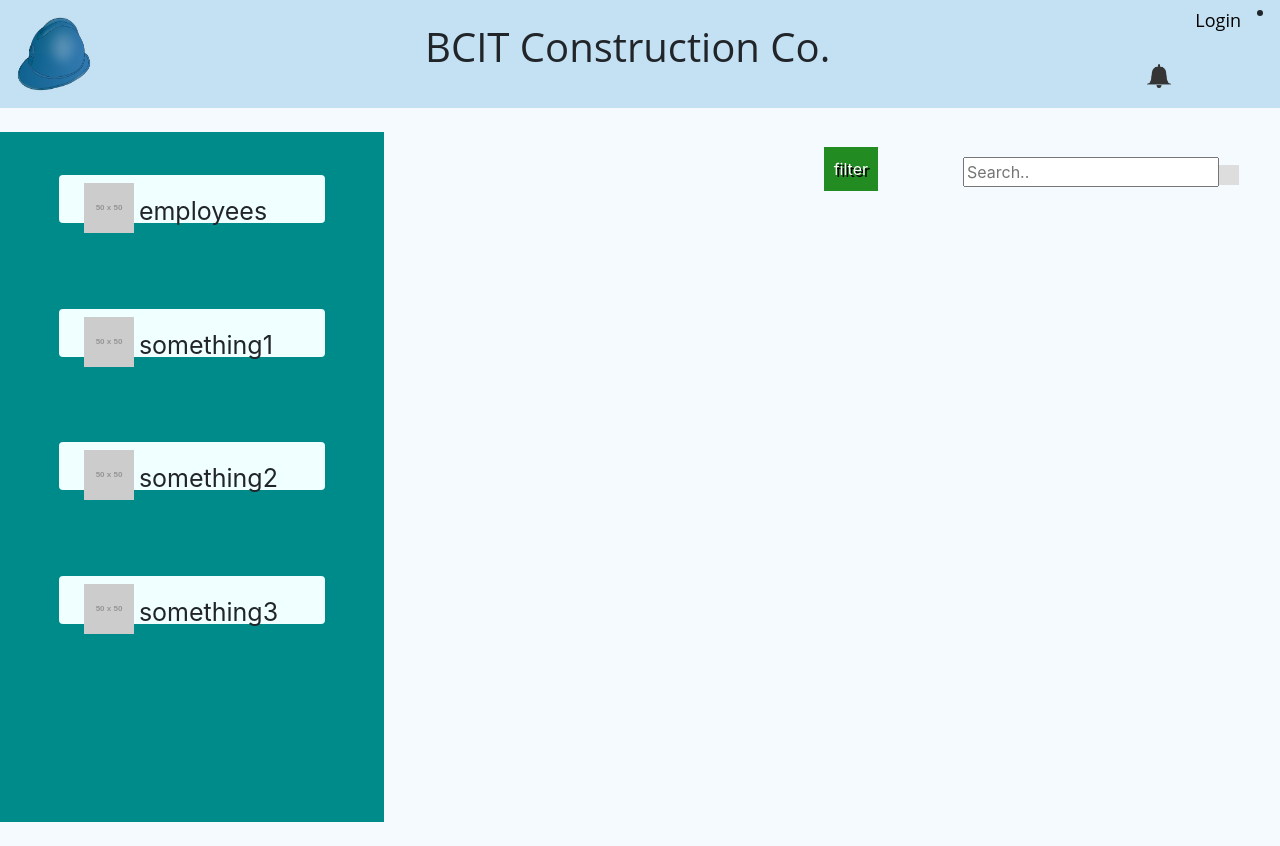
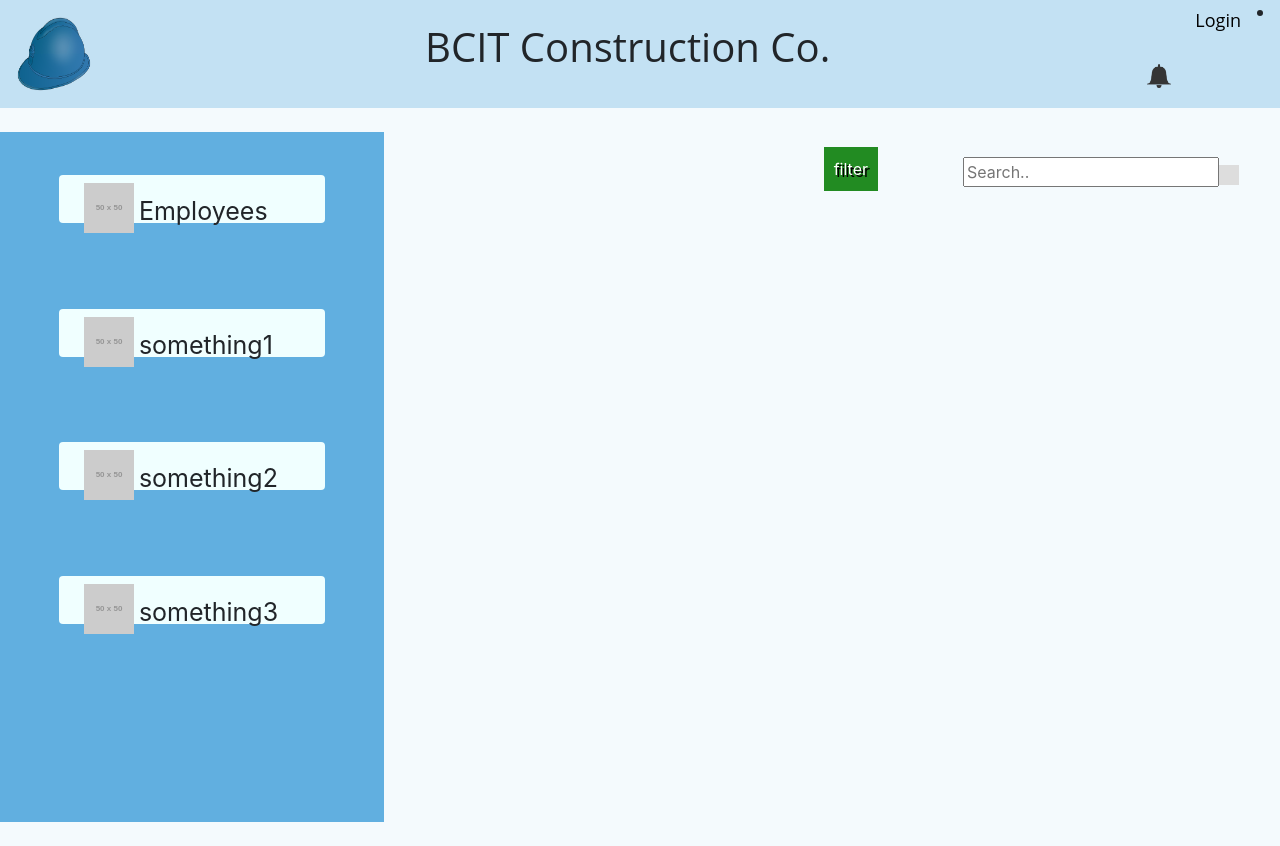
Before and after one commit to AlexLavoie42/Injur, a Vue app: page /admin in a window 1280 px wide. Built offline with nearby package versions, Linux system fonts and the light colour scheme; no server answers.

Commit message:
Colour Refresh on Admin Page

```diff
--- a/src/components/Admin.vue
+++ b/src/components/Admin.vue
@@ -17,7 +17,7 @@
                 <img class="image" src="https://dummyimage.com/50x50/000/fff" alt="dummy image">
             </div>
             <div class ="leftLabelText">
-                employees
+                Employees
             </div>
 
             <div class ="button">
@@ -58,7 +58,7 @@
 
     #left {
         font-size: 25px;
-        background-color: darkcyan;
+        background-color: #61afe0;
         position: relative;
         padding-top: 15px;
         padding-left: 15px;
```
